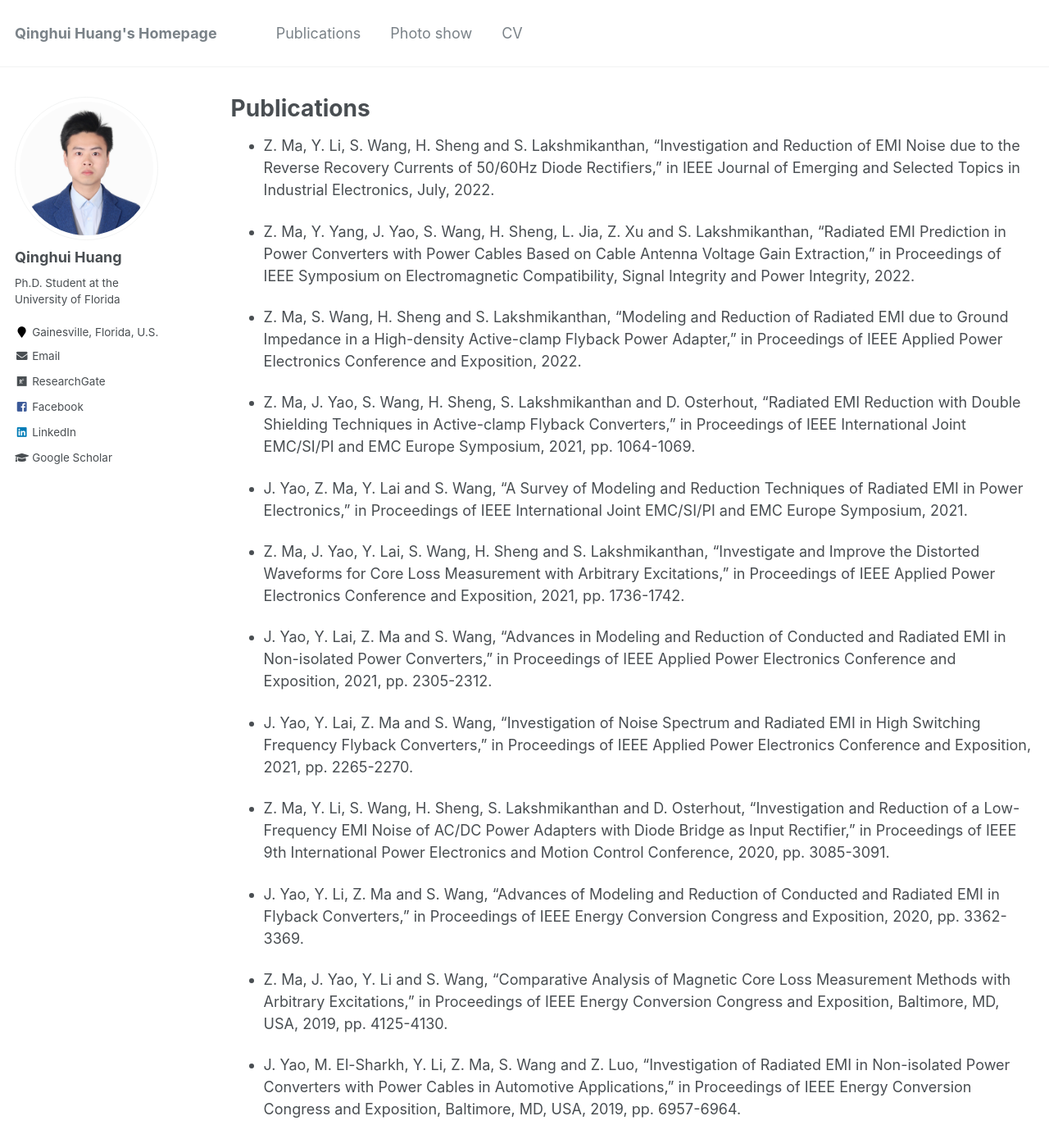
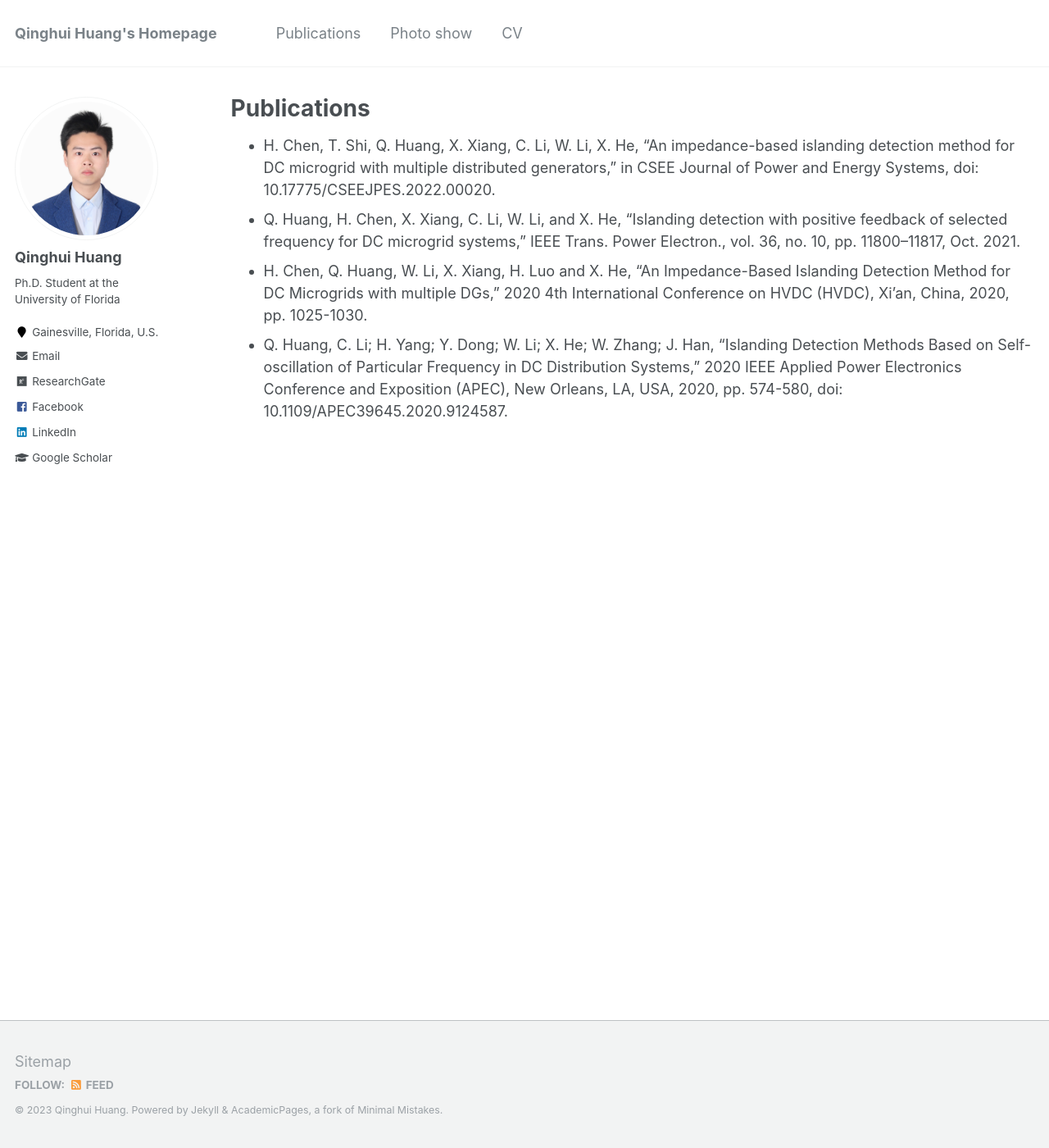
Before and after one commit to slionnnnnn/yanwenlai, a Jekyll site: the page built from _pages/publications.md, in a window 1280 px wide and 1400 px high. Shown: the whole window at 82% size. Built offline with Jekyll 4.4.1, drawn with Linux system fonts in a browser that asks for light colours.

Commit message:
Update publications.md

```diff
--- a/_pages/publications.md
+++ b/_pages/publications.md
@@ -14,26 +14,7 @@ author_profile: true
 {% for post in site.publications reversed %}
   {% include archive-single.html %}
 {% endfor %}
-* Z. Ma, Y. Li, S. Wang, H. Sheng and S. Lakshmikanthan, "Investigation and Reduction of EMI Noise due to the Reverse Recovery Currents of 50/60Hz Diode Rectifiers," in IEEE Journal of Emerging and Selected Topics in Industrial Electronics, July, 2022.
-
-* Z. Ma, Y. Yang, J. Yao, S. Wang, H. Sheng, L. Jia, Z. Xu and S. Lakshmikanthan, "Radiated EMI Prediction in Power Converters with Power Cables Based on Cable Antenna Voltage Gain Extraction," in Proceedings of IEEE Symposium on Electromagnetic Compatibility, Signal Integrity and Power Integrity, 2022.
-
-* Z. Ma, S. Wang, H. Sheng and S. Lakshmikanthan, "Modeling and Reduction of Radiated EMI due to Ground Impedance in a High-density Active-clamp Flyback Power Adapter," in Proceedings of IEEE Applied Power Electronics Conference and Exposition, 2022.
-
-* Z. Ma, J. Yao, S. Wang, H. Sheng, S. Lakshmikanthan and D. Osterhout, "Radiated EMI Reduction with Double Shielding Techniques in Active-clamp Flyback Converters," in Proceedings of IEEE International Joint EMC/SI/PI and EMC Europe Symposium, 2021, pp. 1064-1069.
-
-* J. Yao, Z. Ma, Y. Lai and S. Wang, "A Survey of Modeling and Reduction Techniques of Radiated EMI in Power Electronics," in Proceedings of IEEE International Joint EMC/SI/PI and EMC Europe Symposium, 2021.
-
-* Z. Ma, J. Yao, Y. Lai, S. Wang, H. Sheng and S. Lakshmikanthan, "Investigate and Improve the Distorted Waveforms for Core Loss Measurement with Arbitrary Excitations," in Proceedings of IEEE Applied Power Electronics Conference and Exposition, 2021, pp. 1736-1742.
-
-* J. Yao, Y. Lai, Z. Ma and S. Wang, "Advances in Modeling and Reduction of Conducted and Radiated EMI in Non-isolated Power Converters," in Proceedings of IEEE Applied Power Electronics Conference and Exposition, 2021, pp. 2305-2312.
-
-* J. Yao, Y. Lai, Z. Ma and S. Wang, "Investigation of Noise Spectrum and Radiated EMI in High Switching Frequency Flyback Converters," in Proceedings of IEEE Applied Power Electronics Conference and Exposition, 2021, pp. 2265-2270.
-
-* Z. Ma, Y. Li, S. Wang, H. Sheng, S. Lakshmikanthan and D. Osterhout, "Investigation and Reduction of a Low-Frequency EMI Noise of AC/DC Power Adapters with Diode Bridge as Input Rectifier," in Proceedings of IEEE 9th International Power Electronics and Motion Control Conference, 2020, pp. 3085-3091.
-
-* J. Yao, Y. Li, Z. Ma and S. Wang, "Advances of Modeling and Reduction of Conducted and Radiated EMI in Flyback Converters," in Proceedings of  IEEE Energy Conversion Congress and Exposition, 2020, pp. 3362-3369.
-
-* Z. Ma, J. Yao, Y. Li and S. Wang, "Comparative Analysis of Magnetic Core Loss Measurement Methods with Arbitrary Excitations," in Proceedings of IEEE Energy Conversion Congress and Exposition, Baltimore, MD, USA, 2019, pp. 4125-4130.
-
-* J. Yao, M. El-Sharkh, Y. Li, Z. Ma, S. Wang and Z. Luo, "Investigation of Radiated EMI in Non-isolated Power Converters with Power Cables in Automotive Applications," in Proceedings of IEEE Energy Conversion Congress and Exposition, Baltimore, MD, USA, 2019, pp. 6957-6964.
+* H. Chen, T. Shi, Q. Huang, X. Xiang, C. Li, W. Li, X. He, "An impedance-based islanding detection method for DC microgrid with multiple distributed generators," in CSEE Journal of Power and Energy Systems, doi: 10.17775/CSEEJPES.2022.00020.
+* Q. Huang, H. Chen, X. Xiang, C. Li, W. Li, and X. He, “Islanding detection with positive feedback of selected frequency for DC microgrid systems,” IEEE Trans. Power Electron., vol. 36, no. 10, pp. 11800–11817, Oct. 2021.
+* H. Chen, Q. Huang, W. Li, X. Xiang, H. Luo and X. He, "An Impedance-Based Islanding Detection Method for DC Microgrids with multiple DGs," 2020 4th International Conference on HVDC (HVDC), Xi'an, China, 2020, pp. 1025-1030.
+* Q. Huang, C. Li; H. Yang; Y. Dong; W. Li; X. He; W. Zhang; J. Han, "Islanding Detection Methods Based on Self-oscillation of Particular Frequency in DC Distribution Systems," 2020 IEEE Applied Power Electronics Conference and Exposition (APEC), New Orleans, LA, USA, 2020, pp. 574-580, doi: 10.1109/APEC39645.2020.9124587.
```
